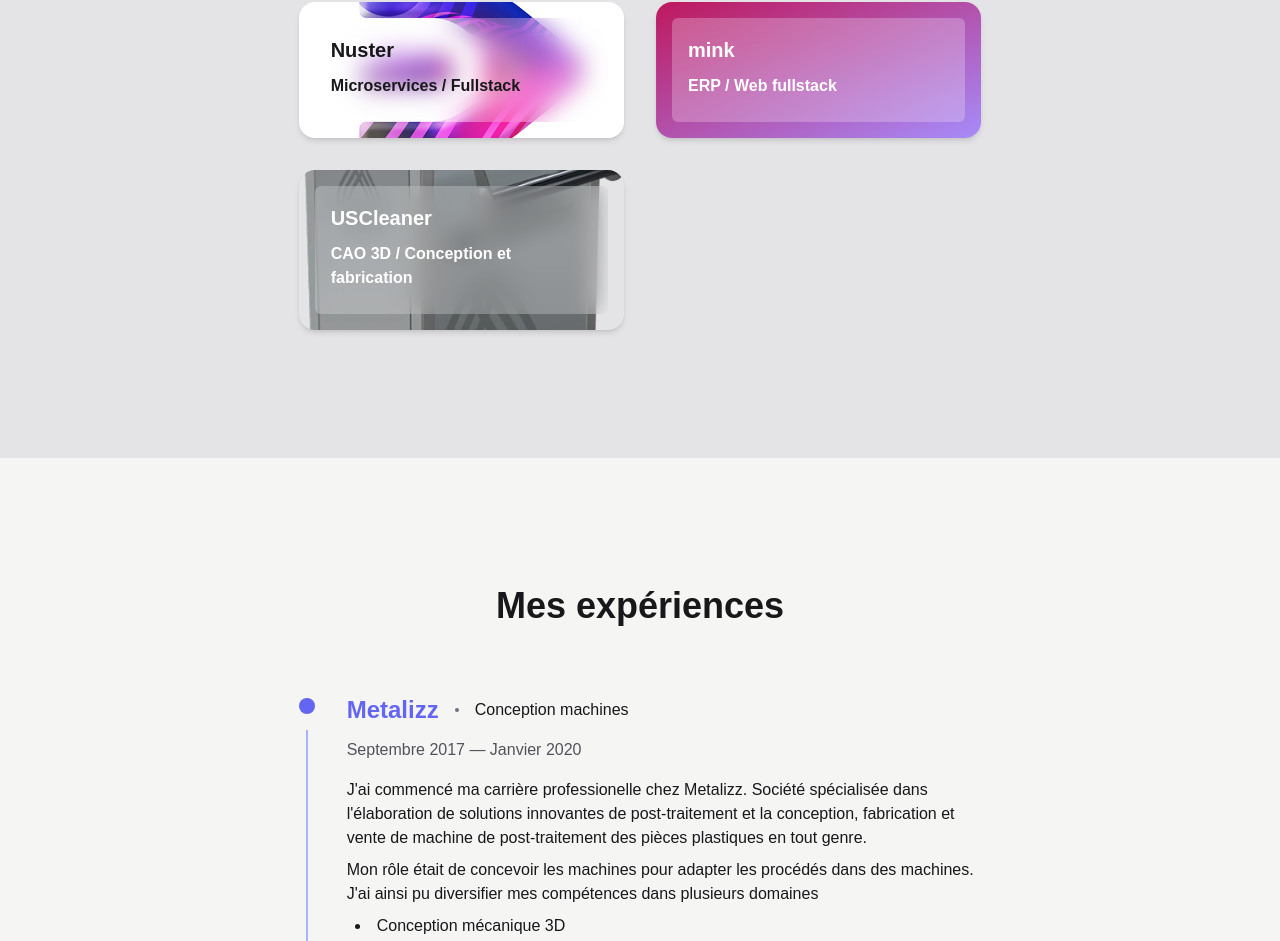
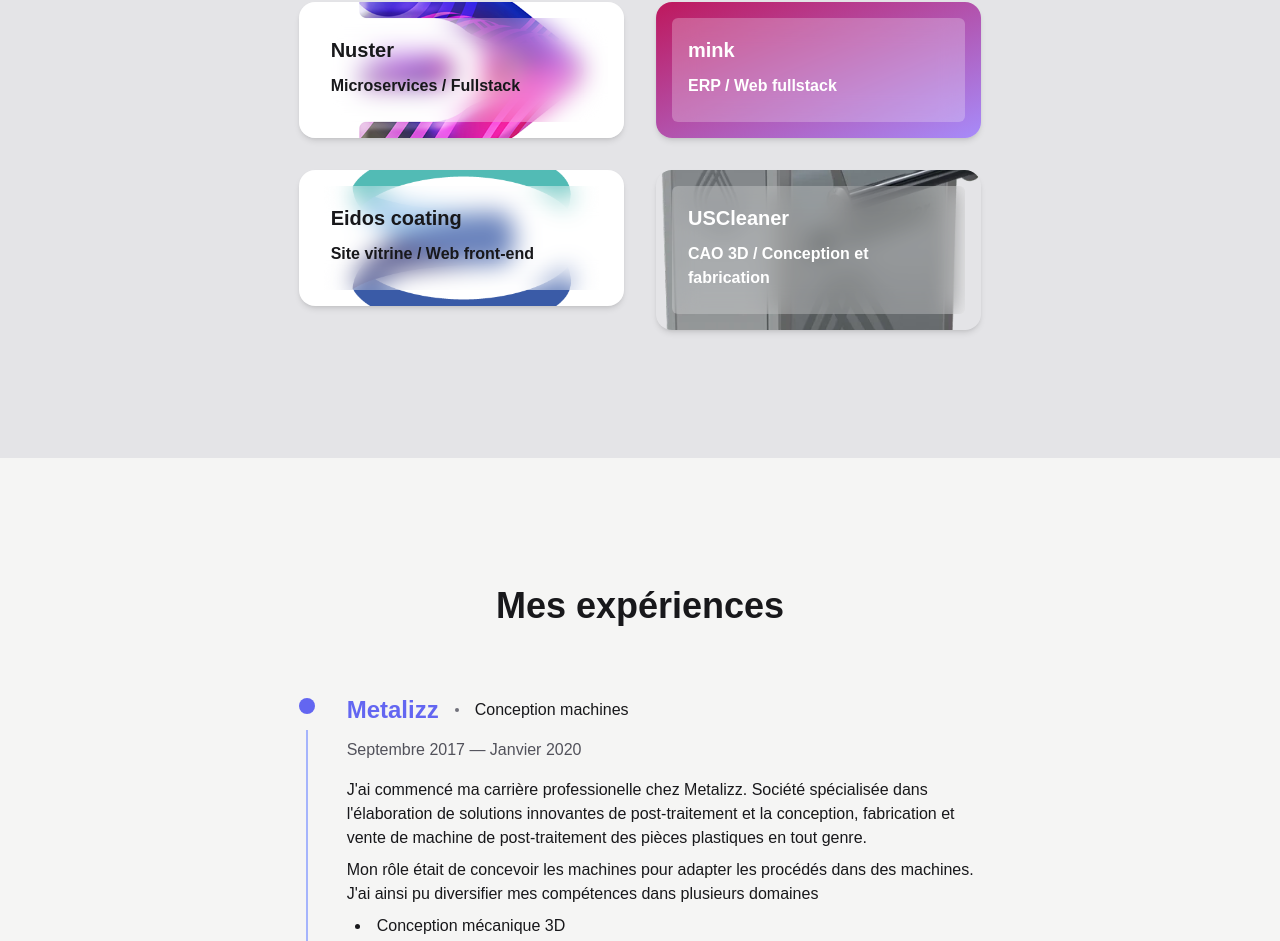
Before and after one commit to Kworz/portfolio, a SvelteKit app: page / in a window 1280 px wide. Shown: the part 1270-2211 px from the top of the page. Built offline with nearby package versions, Linux system fonts and the light colour scheme; no server answers; a web font is replaced by a local one.

Commit message:
drafted eidos-coating project page

```diff
--- a/src/routes/(home)/+page.svelte
+++ b/src/routes/(home)/+page.svelte
@@ -66,9 +66,14 @@
             <Card class="bg-gradient-to-br from-pink-700 to-violet-400" title="mink" desc="ERP / Web fullstack" textColor="text-white" />
         </a>
 
+        <a href="/projects/eidos-coating">
+            <Card image="url(projects/eidos-coating/logo.png)" class="bg-white" title="Eidos coating" desc="Site vitrine / Web front-end" />
+        </a>
+
         <a href="/projects/cao-uscleaner">
             <Card image="url(projects/cao-uscleaner/uscleaner.webp" title="USCleaner" desc="CAO 3D / Conception et fabrication" textColor="text-white" />
         </a>
+
     </div>
 </Section>
 
--- /dev/null
+++ b/src/routes/(projects)/projects/eidos-coating/+page.svelte
@@ -0,0 +1,22 @@
+<h1 class="mb-8">Eidos coating</h1>
+
+<h2>Description du projet</h2>
+
+<p class="text-orange-500 font-semibold mt-4">
+    ⚠️ Attention: Le site n'est pas encore terminé, il est en cours de developpement.
+</p>
+
+<p class="mt-8">
+    J'ai réalisé pour l'entreprise <a href="https://eidoscoating.com">Eidos coating</a> leur site vitrine pour présenter leur activité.
+</p>
+
+<p>
+    Comme vu avec le client, j'ai réalisé un site simple et efficace sans CMS pour éviter les problèmes de sécurité et de maintenance.
+</p>
+
+<p>
+    Ce site est construit avec <a href="https://svelte.dev">Svelte</a> et <a href="https://svelte.dev">SvelteKit</a>.
+    J'ai utilisé <a href="https://tailwindcss.com">TailwindCSS</a> pour le style des composants et des pages.
+</p>
+
+<img src="/projects/eidos-coating/homepage.png" alt="Page d'accueil site eidoscoating.com" class="rounded-xl my-8" />
```
Also changed, not shown: static/projects/eidos-coating/homepage.png (added), static/projects/eidos-coating/logo.png (added).
